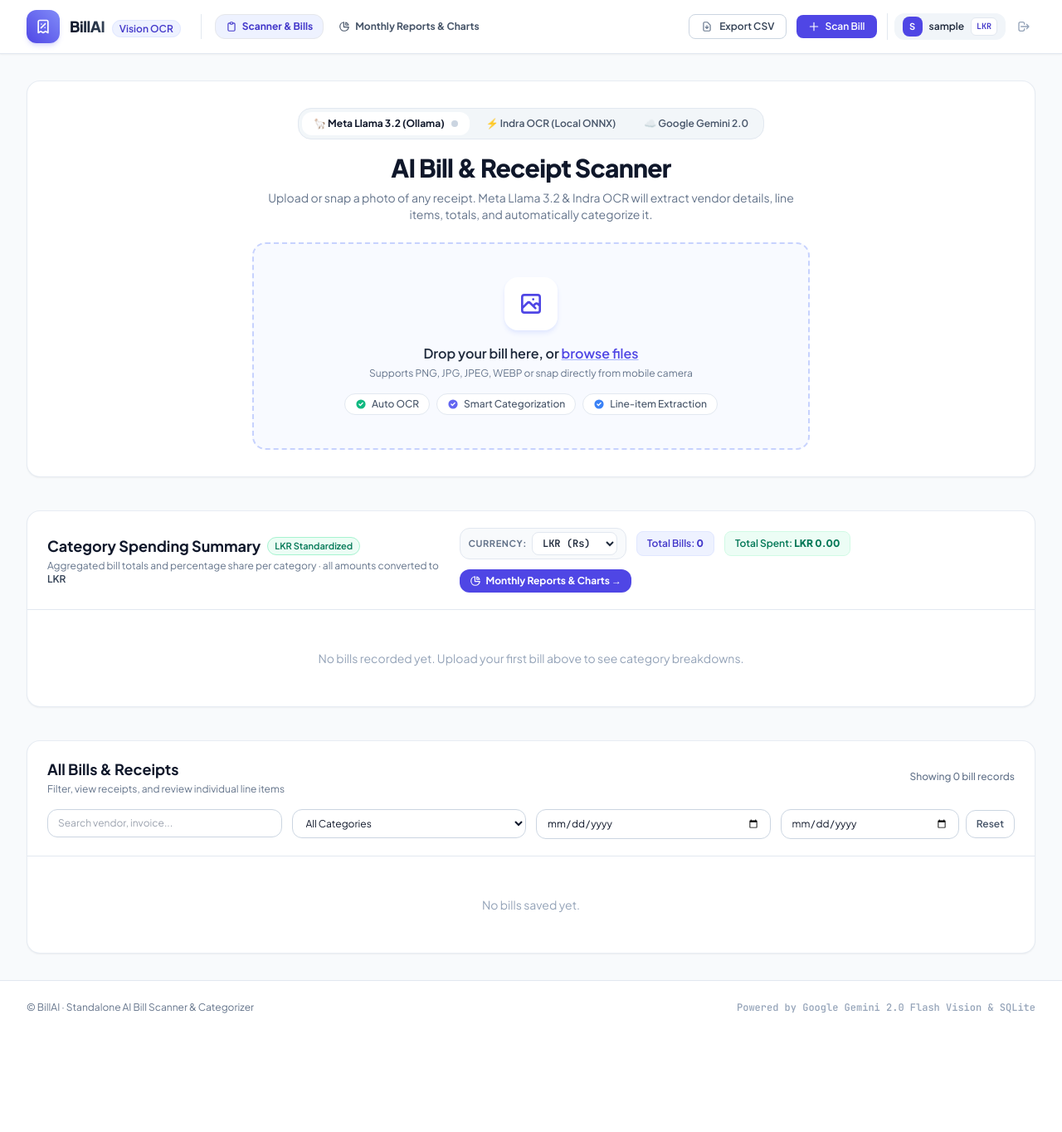
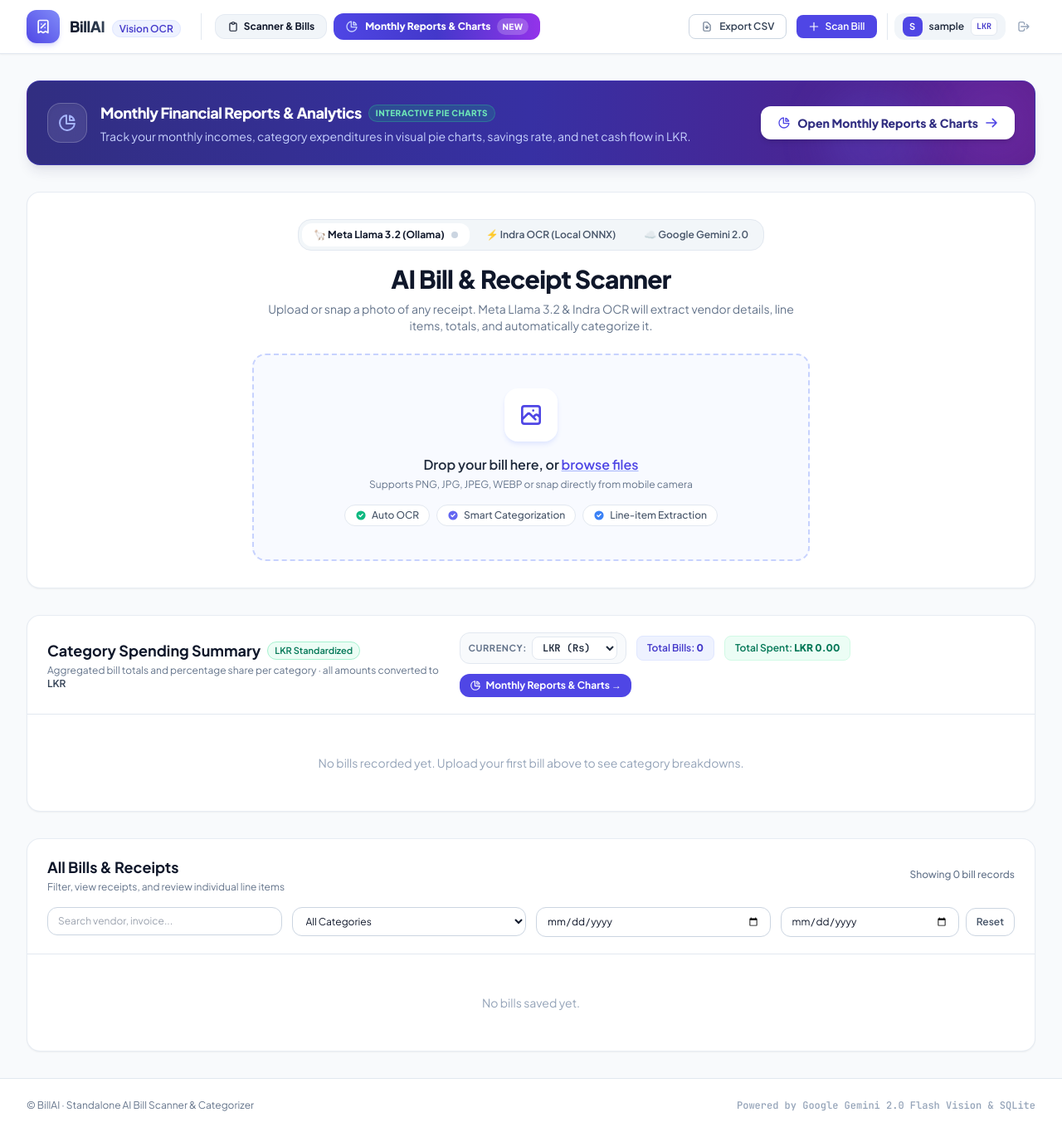
Before and after one commit to RoshD-08/bill_scanner_app, a Flask app: page / in a window 1280 px wide. Shown: the whole page at 83% size. Before the commit the page ends 1221 px from the top, so only its background shows below. Run offline with Flask 3, Linux system fonts and the light colour scheme; the visitor is signed in with stand-in values (Sample User, id 1); data comes from the database, SQL or seed files in the repository; data that the repository does not hold is empty; some libraries are stand-ins or nearby versions.

Commit message:
feat: make monthly reports and charts button prominent at the top of the dashboard and navbar

```diff
--- a/templates/base.html
+++ b/templates/base.html
@@ -53,21 +53,24 @@
         </a>
 
         {% if current_user %}
-        <nav class="hidden md:flex items-center gap-1.5 pl-4 border-l border-slate-200">
+        <nav class="hidden sm:flex items-center gap-2 pl-4 border-l border-slate-200">
           <a href="{{ url_for('index') }}"
-             class="px-3 py-1.5 rounded-xl text-xs font-bold transition flex items-center gap-1.5 {% if request.endpoint == 'index' %}bg-brand-50 text-brand-700 border border-brand-200/60 shadow-xs{% else %}text-slate-600 hover:text-slate-900 hover:bg-slate-100{% endif %}">
+             class="px-3.5 py-1.5 rounded-xl text-xs font-bold transition flex items-center gap-1.5 {% if request.endpoint == 'index' %}bg-slate-100 text-slate-900 border border-slate-200/80 shadow-2xs{% else %}text-slate-600 hover:text-slate-900 hover:bg-slate-100{% endif %}">
             <svg class="w-3.5 h-3.5" fill="none" stroke="currentColor" viewBox="0 0 24 24">
               <path stroke-linecap="round" stroke-linejoin="round" stroke-width="2" d="M9 5H7a2 2 0 00-2 2v12a2 2 0 002 2h10a2 2 0 002-2V7a2 2 0 00-2-2h-2M9 5a2 2 0 002 2h2a2 2 0 002-2M9 5a2 2 0 012-2h2a2 2 0 012 2"/>
             </svg>
-            Scanner & Bills
+            Scanner &amp; Bills
           </a>
+
+          <!-- High-Visibility Reports & Charts Button in Navbar -->
           <a href="{{ url_for('reports') }}"
-             class="px-3 py-1.5 rounded-xl text-xs font-bold transition flex items-center gap-1.5 {% if request.endpoint == 'reports' %}bg-brand-50 text-brand-700 border border-brand-200/60 shadow-xs{% else %}text-slate-600 hover:text-slate-900 hover:bg-slate-100{% endif %}">
-            <svg class="w-3.5 h-3.5" fill="none" stroke="currentColor" viewBox="0 0 24 24">
+             class="inline-flex items-center gap-2 px-3.5 py-1.5 rounded-xl text-xs font-extrabold transition shadow-xs {% if request.endpoint == 'reports' %}bg-indigo-600 text-white shadow-indigo-500/25 ring-2 ring-indigo-400{% else %}bg-gradient-to-r from-indigo-600 via-indigo-700 to-purple-600 hover:from-indigo-700 hover:to-purple-700 text-white shadow-indigo-500/20 hover:scale-102{% endif %}">
+            <svg class="w-4 h-4 text-indigo-200" fill="none" stroke="currentColor" viewBox="0 0 24 24">
               <path stroke-linecap="round" stroke-linejoin="round" stroke-width="2" d="M11 3.055A9.001 9.001 0 1020.945 13H11V3.055z"/>
               <path stroke-linecap="round" stroke-linejoin="round" stroke-width="2" d="M20.488 9H15V3.512A9.025 9.025 0 0120.488 9z"/>
             </svg>
-            Monthly Reports & Charts
+            <span>Monthly Reports &amp; Charts</span>
+            <span class="px-1.5 py-0.5 rounded-full bg-white/20 text-white text-[10px] font-black uppercase tracking-wider">New</span>
           </a>
         </nav>
         {% endif %}
@@ -126,14 +129,15 @@
 
   {% if current_user %}
   <!-- Mobile Navigation Bar -->
-  <div class="md:hidden bg-white border-b border-slate-200 px-4 py-2 flex items-center justify-around text-xs font-bold no-print">
+  <div class="sm:hidden bg-slate-900 border-b border-indigo-950 px-4 py-2.5 flex items-center justify-around text-xs font-bold no-print shadow-sm">
     <a href="{{ url_for('index') }}"
-       class="flex items-center gap-1.5 px-3 py-1.5 rounded-lg {% if request.endpoint == 'index' %}bg-brand-50 text-brand-700{% else %}text-slate-600{% endif %}">
-      <span>🧾 Scanner & Bills</span>
+       class="flex items-center gap-1.5 px-3 py-1.5 rounded-xl transition {% if request.endpoint == 'index' %}bg-white/15 text-white{% else %}text-slate-300 hover:text-white{% endif %}">
+      <span>🧾 Scanner &amp; Bills</span>
     </a>
     <a href="{{ url_for('reports') }}"
-       class="flex items-center gap-1.5 px-3 py-1.5 rounded-lg {% if request.endpoint == 'reports' %}bg-brand-50 text-brand-700{% else %}text-slate-600{% endif %}">
-      <span>📊 Monthly Reports</span>
+       class="flex items-center gap-1.5 px-3.5 py-1.5 rounded-xl transition bg-gradient-to-r from-indigo-500 to-purple-600 text-white shadow-xs font-extrabold">
+      <span>📊 Reports &amp; Charts</span>
+      <span class="w-2 h-2 rounded-full bg-emerald-400 animate-pulse"></span>
     </a>
   </div>
   {% endif %}
--- a/templates/index.html
+++ b/templates/index.html
@@ -2,7 +2,51 @@
 {% block title %}Dashboard &middot; AI Bill Scanner & Categorizer{% endblock %}
 
 {% block content %}
-<div class="space-y-10">
+<div class="space-y-8">
+
+  <!-- ========================================== -->
+  <!-- 0. High-Visibility Monthly Reports Banner   -->
+  <!-- ========================================== -->
+  <div class="relative overflow-hidden rounded-2xl bg-gradient-to-r from-indigo-900 via-indigo-800 to-purple-900 text-white p-5 sm:p-6 shadow-lg shadow-indigo-950/10 border border-indigo-700/50">
+    <div class="relative z-10 flex flex-col md:flex-row md:items-center md:justify-between gap-4">
+      <div class="flex items-center gap-4">
+        <div class="w-12 h-12 rounded-2xl bg-white/10 backdrop-blur-md border border-white/20 flex items-center justify-center text-indigo-200 flex-shrink-0 shadow-inner">
+          <svg class="w-6 h-6 text-indigo-300" fill="none" stroke="currentColor" viewBox="0 0 24 24">
+            <path stroke-linecap="round" stroke-linejoin="round" stroke-width="2" d="M11 3.055A9.001 9.001 0 1020.945 13H11V3.055z"/>
+            <path stroke-linecap="round" stroke-linejoin="round" stroke-width="2" d="M20.488 9H15V3.512A9.025 9.025 0 0120.488 9z"/>
+          </svg>
+        </div>
+        <div>
+          <div class="flex items-center gap-2">
+            <h2 class="text-base sm:text-lg font-black tracking-tight text-white">Monthly Financial Reports &amp; Analytics</h2>
+            <span class="px-2 py-0.5 rounded-full bg-emerald-500/20 text-emerald-300 border border-emerald-400/30 text-[10px] font-extrabold uppercase tracking-wider">
+              Interactive Pie Charts
+            </span>
+          </div>
+          <p class="text-xs sm:text-sm text-indigo-200 mt-1">
+            Track your monthly incomes, category expenditures in visual pie charts, savings rate, and net cash flow in {{ target_currency }}.
+          </p>
+        </div>
+      </div>
+
+      <div class="flex items-center gap-3 flex-shrink-0">
+        <a href="{{ url_for('reports') }}"
+           class="inline-flex items-center gap-2 px-5 py-2.5 rounded-xl bg-white text-indigo-900 hover:bg-indigo-50 font-extrabold text-xs sm:text-sm shadow-md hover:scale-102 transition transform">
+          <svg class="w-4 h-4 text-indigo-600" fill="none" stroke="currentColor" viewBox="0 0 24 24">
+            <path stroke-linecap="round" stroke-linejoin="round" stroke-width="2" d="M11 3.055A9.001 9.001 0 1020.945 13H11V3.055z"/>
+            <path stroke-linecap="round" stroke-linejoin="round" stroke-width="2" d="M20.488 9H15V3.512A9.025 9.025 0 0120.488 9z"/>
+          </svg>
+          <span>Open Monthly Reports &amp; Charts</span>
+          <svg class="w-4 h-4 text-indigo-600" fill="none" stroke="currentColor" viewBox="0 0 24 24">
+            <path stroke-linecap="round" stroke-linejoin="round" stroke-width="2.5" d="M14 5l7 7m0 0l-7 7m7-7H3"/>
+          </svg>
+        </a>
+      </div>
+    </div>
+    <!-- Decorative background elements -->
+    <div class="absolute -right-8 -top-8 w-40 h-40 bg-purple-500/20 rounded-full blur-2xl pointer-events-none"></div>
+    <div class="absolute right-32 -bottom-8 w-32 h-32 bg-indigo-500/20 rounded-full blur-xl pointer-events-none"></div>
+  </div>
 
   <!-- ========================================== -->
   <!-- 1. Hero & Upload Dropzone Section         -->
```
